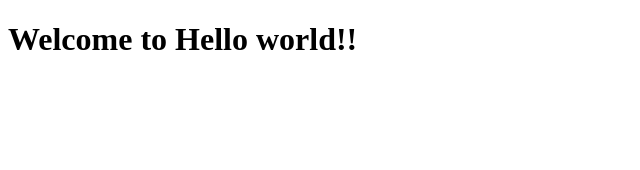
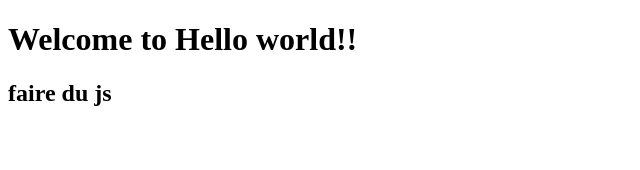
Before and after one commit to pbreteche/poe-angular-tours, an Angular app: page / in a window 1280 px wide. Shown: the top 170 px of the page, without its empty margins (0-640 px from the left). Built offline with nearby package versions, Linux system fonts and the light colour scheme.

Commit message:
create new component

```diff
--- a/src/app/app.component.html
+++ b/src/app/app.component.html
@@ -1,3 +1,5 @@
   <h1>
     Welcome to {{ title }}!
   </h1>
+
+  <app-todos></app-todos>
--- a/src/app/app.module.ts
+++ b/src/app/app.module.ts
@@ -2,10 +2,12 @@ import { BrowserModule } from '@angular/platform-browser';
 import { NgModule } from '@angular/core';
 
 import { AppComponent } from './app.component';
+import { TodosComponent } from './todos/todos.component';
 
 @NgModule({
   declarations: [
-    AppComponent
+    AppComponent,
+    TodosComponent
   ],
   imports: [
     BrowserModule
--- /dev/null
+++ b/src/app/todo.ts
@@ -0,0 +1,3 @@
+export class Todo {
+  title: string;
+}
--- /dev/null
+++ b/src/app/todos/todos.component.html
@@ -0,0 +1,3 @@
+<h2>
+  {{ todo.title }}
+</h2>
--- /dev/null
+++ b/src/app/todos/todos.component.ts
@@ -0,0 +1,18 @@
+import { Component, OnInit } from '@angular/core';
+import {Todo} from '../todo';
+
+@Component({
+  selector: 'app-todos',
+  templateUrl: './todos.component.html',
+  styleUrls: ['./todos.component.css']
+})
+export class TodosComponent implements OnInit {
+
+  todo: Todo = { title: 'faire du js'};
+
+  constructor() { }
+
+  ngOnInit() {
+  }
+
+}
```
Also changed, not shown: src/app/todos/todos.component.css (added), 1 other file (tests, documents, lock files or other folders).
